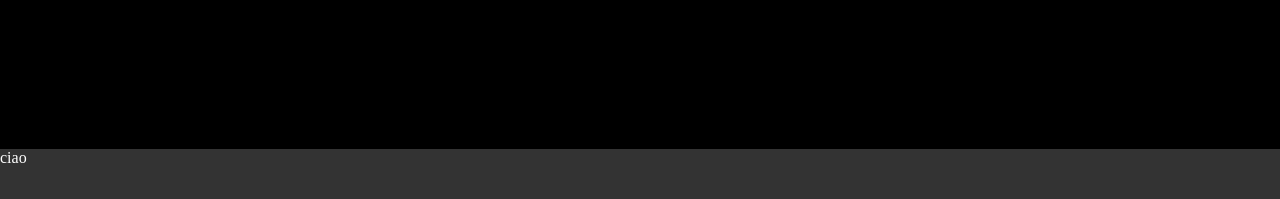
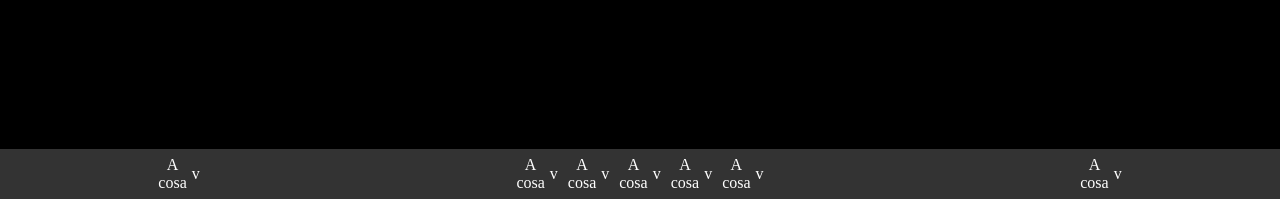
Before and after one commit to FedericaSidoti/html-css-zoom, a plain HTML site: page index.html in a window 1280 px wide. Shown: the part 601-800 px from the top of the page. Drawn offline with Linux system fonts and the light colour scheme.

Commit message:
ADD- toolbar

```diff
--- a/css/style.css
+++ b/css/style.css
@@ -92,6 +92,26 @@
     position: sticky;
     bottom: 0;
     left: 0;
+    display: flex;
+    justify-content: space-around;
+}
+
+.icons-container {
+    display: flex;
+    column-gap: 10px;
+}
+
+.icon-content {
+    display: flex;
+    align-items: center;
+    column-gap: 5px;
+}
+
+.icon {
+    display: flex;
+    flex-direction: column;
+    justify-content: center;
+    align-items: center;
 }
 
 /*DEBUG*/
--- a/index.html
+++ b/index.html
@@ -198,7 +198,61 @@
             </div>
         </main>
         <aside class="toolbar">
-            <p> ciao</p>
+            <div class="icons-container">
+                <div class="icon-content">
+                    <div class="icon">
+                        <p>A</p>
+                        <p>cosa</p>
+                    </div>
+                    <p class="arrow">v</p>
+                </div>
+            </div>
+            <div class="icons-container">
+                <div class="icon-content">
+                    <div class="icon">
+                        <p>A</p>
+                        <p>cosa</p>
+                    </div>
+                    <p class="arrow">v</p>
+                </div>
+                <div class="icon-content">
+                    <div class="icon">
+                        <p>A</p>
+                        <p>cosa</p>
+                    </div>
+                    <p class="arrow">v</p>
+                </div>
+                <div class="icon-content">
+                    <div class="icon">
+                        <p>A</p>
+                        <p>cosa</p>
+                    </div>
+                    <p class="arrow">v</p>
+                </div>
+                <div class="icon-content">
+                    <div class="icon">
+                        <p>A</p>
+                        <p>cosa</p>
+                    </div>
+                    <p class="arrow">v</p>
+                </div>
+                <div class="icon-content">
+                    <div class="icon">
+                        <p>A</p>
+                        <p>cosa</p>
+                    </div>
+                    <p class="arrow">v</p>
+                </div>
+            </div>
+            <div class="icons-container">
+                <div class="icon-content">
+                    <div class="icon">
+                        <p>A</p>
+                        <p>cosa</p>
+                    </div>
+                    <p class="arrow">v</p>
+                </div>
+            </div>
         </aside>
     </div>
 </body>
```
